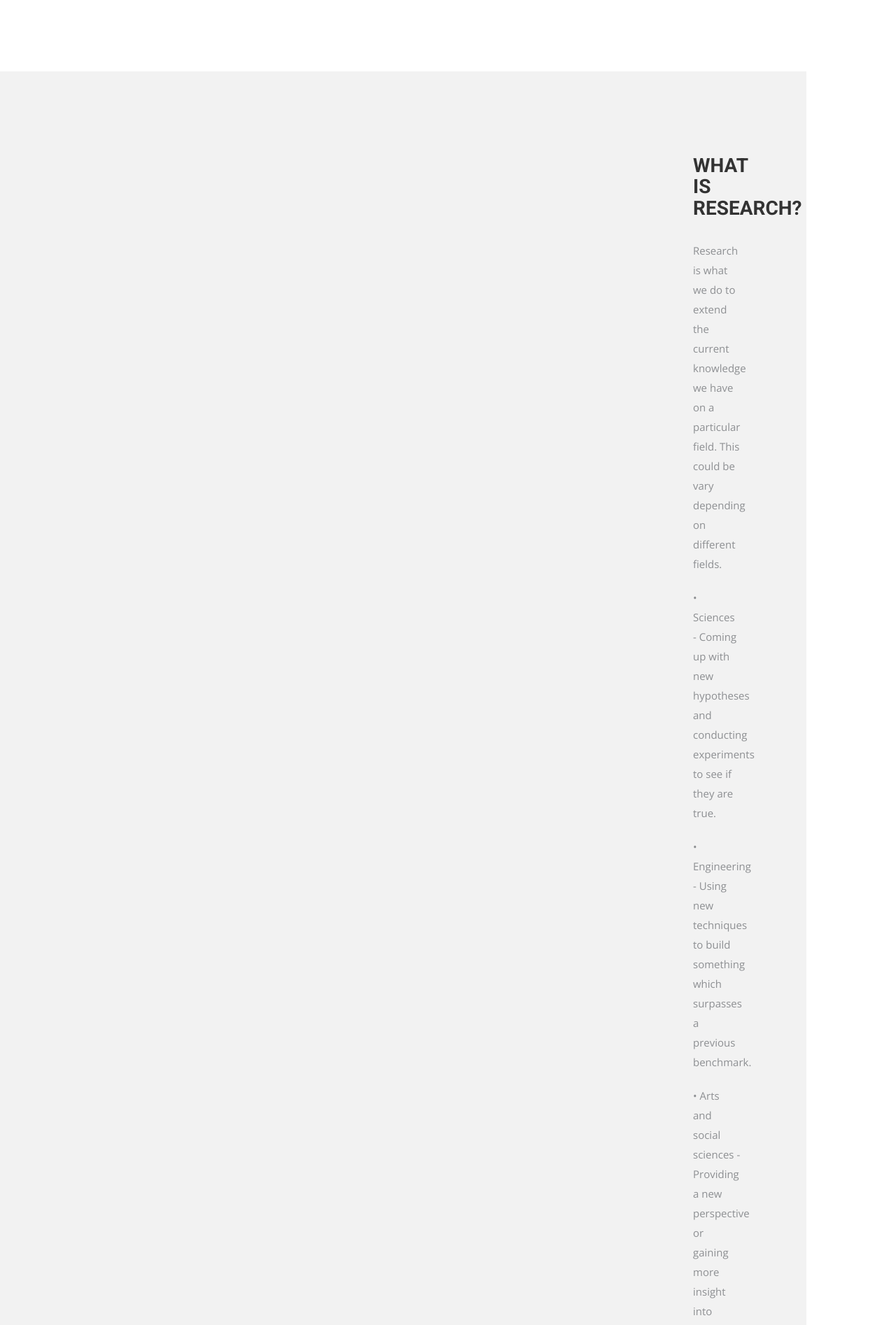
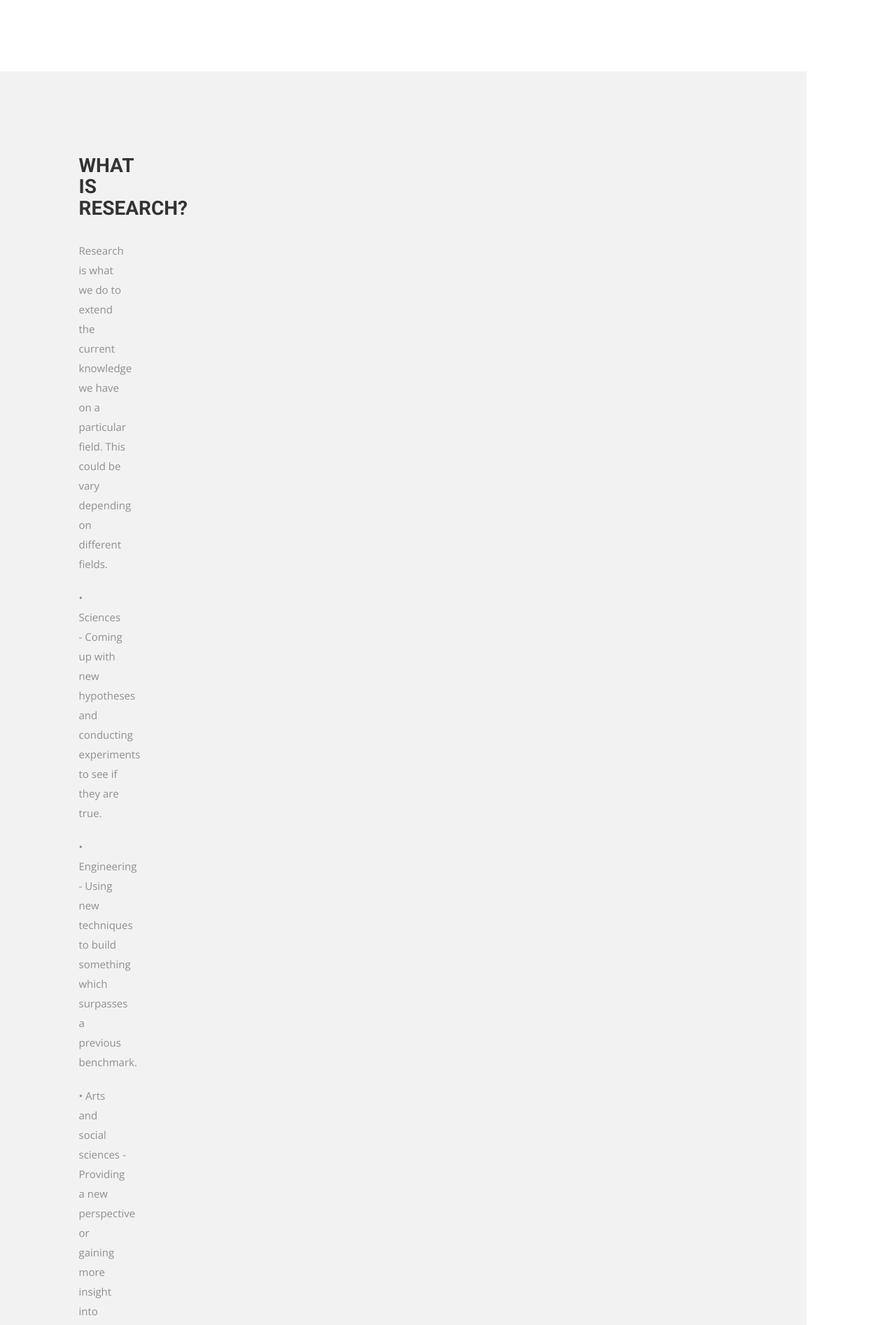
Before and after one commit to bristolresearchsoc/bristolresearchsoc.github.io, a Jekyll site: the page built from index.html, in a window 1280 px wide. Shown: the part 1249-3143 px from the top of the page at 70% size. Built offline with Jekyll 4.4.1, drawn with Linux system fonts in a browser that asks for light colours; nearby versions of some CDN libraries; some web fonts are replaced.

Commit message:
temporary image fix

```diff
--- a/index.html
+++ b/index.html
@@ -53,7 +53,7 @@ permalink: /
 <div class="container">
   <div class="row">
     <!-- <div class="col-md-6 col-md-offset-7"> ORIGINAL ONE !!!!! -->
-    <div class="col-md-1 col-md-offset-10">
+    <div class="col-md-1 col-md-offset-1">
       <h2>WHAT IS RESEARCH?</h2>
       <p>Research is what we do to extend the current knowledge we have on a particular field. This could be vary depending on different fields.</p>
       <p>• Sciences - Coming up with new hypotheses and conducting experiments to see if they are true.</p>
```
